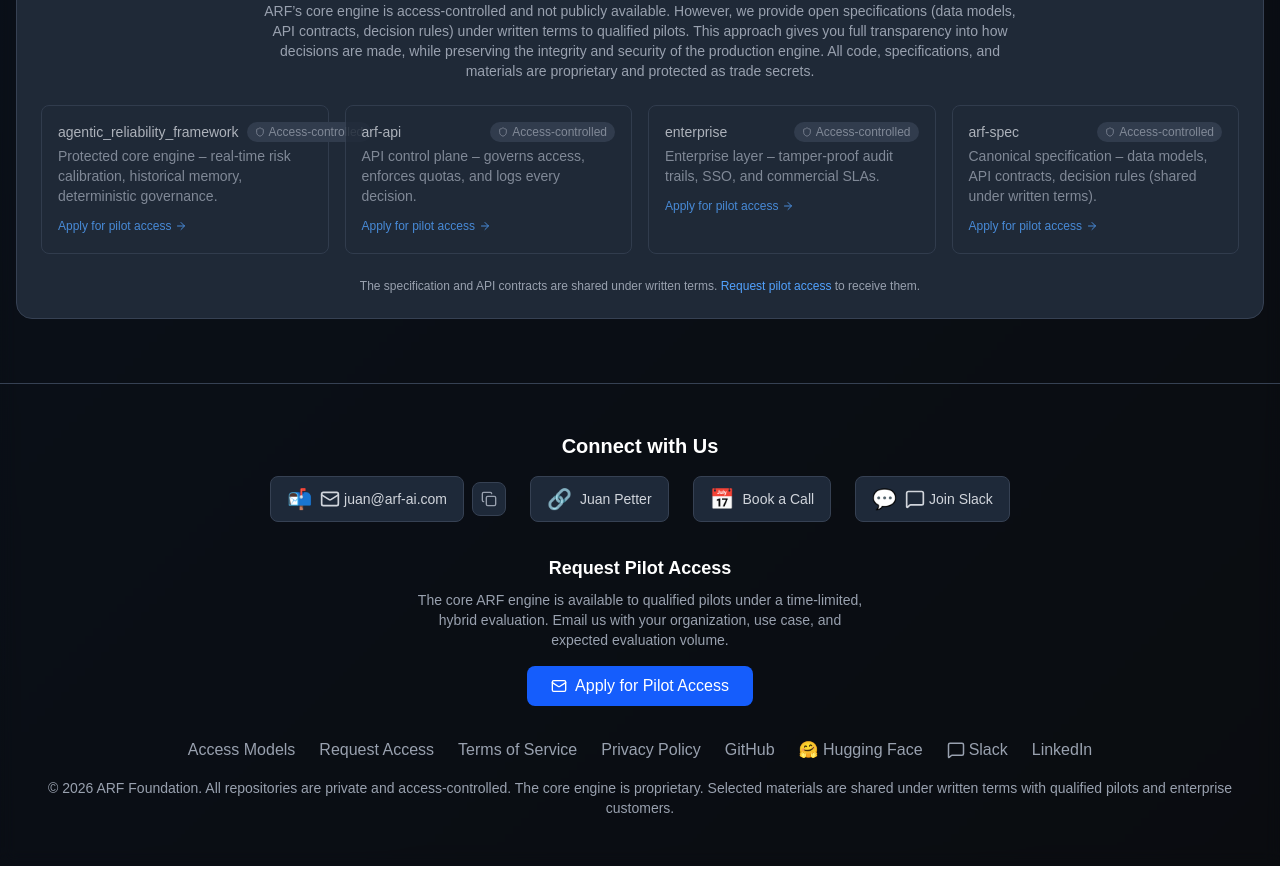
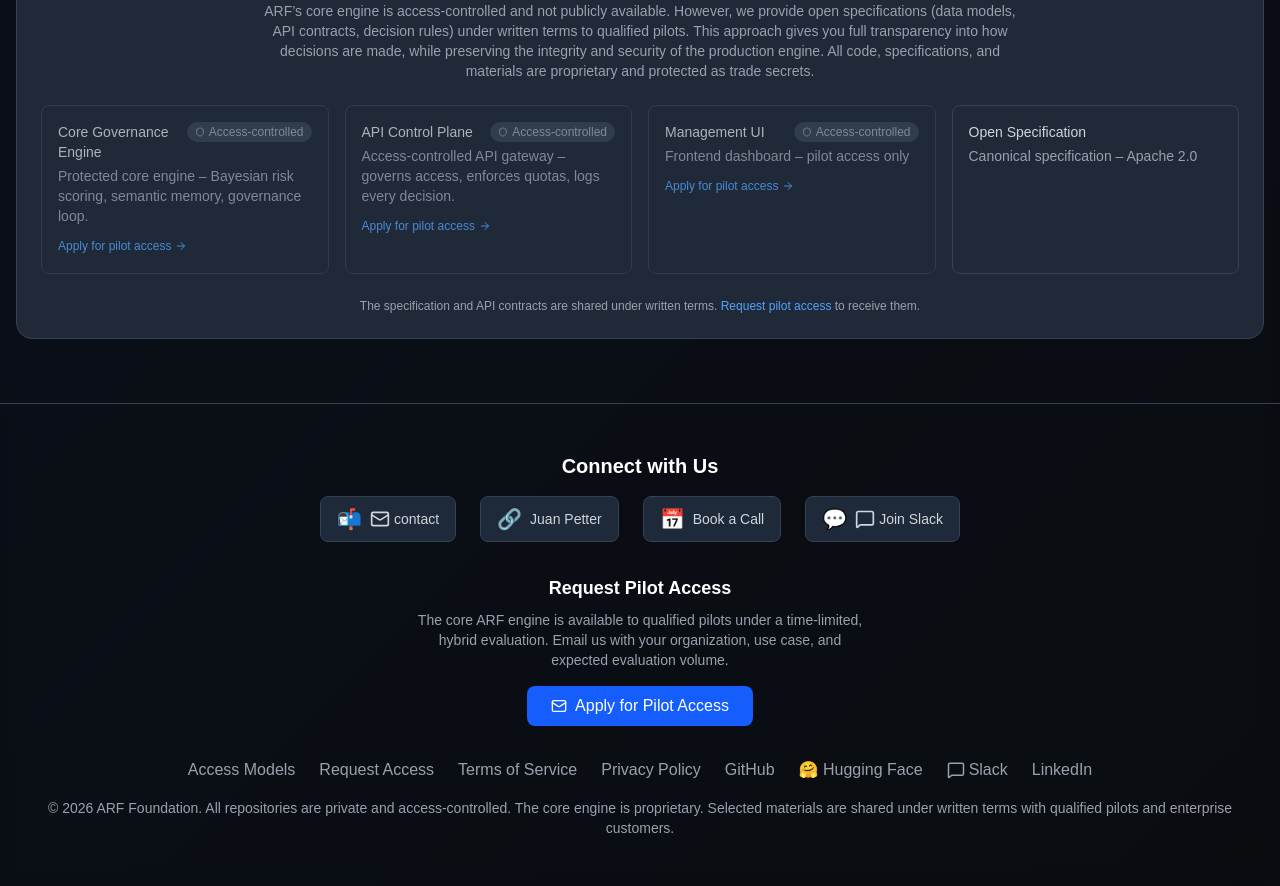
Before and after one commit to arf-foundation/arf-frontend, a Next.js app: page / in a window 1280 px wide. Shown: the part 4060-4946 px from the top of the page. Built offline with nearby package versions, Linux system fonts and the light colour scheme.

Commit message:
Hardening: fix CSP (proxy.ts), remove emails, internal repo names, external links

```diff
--- a/app/page.tsx
+++ b/app/page.tsx
@@ -162,26 +162,10 @@ const TRUST_BADGES = [
 
 /** Repository cards for the "Open Specs & Protected Core" section. */
 const REPOS = [
-  {
-    name: 'agentic_reliability_framework',
-    desc: 'Protected core engine – real‑time risk calibration, historical memory, deterministic governance.',
-    isPrivate: true,
-  },
-  {
-    name: 'arf-api',
-    desc: 'API control plane – governs access, enforces quotas, and logs every decision.',
-    isPrivate: true,
-  },
-  {
-    name: 'enterprise',
-    desc: 'Enterprise layer – tamper‑proof audit trails, SSO, and commercial SLAs.',
-    isPrivate: true,
-  },
-  {
-    name: 'arf-spec',
-    desc: 'Canonical specification – data models, API contracts, decision rules (shared under written terms).',
-    isPrivate: true,
-  },
+  { name: "Core Governance Engine", desc: "Protected core engine – Bayesian risk scoring, semantic memory, governance loop.", isPrivate: true },
+  { name: "API Control Plane", desc: "Access‑controlled API gateway – governs access, enforces quotas, logs every decision.", isPrivate: true },
+  { name: "Management UI", desc: "Frontend dashboard – pilot access only", isPrivate: true },
+  { name: "Open Specification", desc: "Canonical specification – Apache 2.0", isPrivate: false },
 ];
 
 /** Map badge color names to Tailwind text classes for the shield icons. */
@@ -269,7 +253,7 @@ export default function LandingPage() {
     }
   };
 
-  const handleCopyEmail = () => handleCopy('juan@arf-ai.com', 'email');
+  const handleCopyEmail = () => handleCopy('contact', 'email');
   const handleCopyFullSnippet = () => handleCopy(CURL_COMMAND, 'fullSnippet', 'curl command');
   const handleCopySandboxResponse = () => {
     if (sandboxResponse) handleCopy(JSON.stringify(sandboxResponse, null, 2), 'sandboxResponse', 'API response');
@@ -693,19 +677,12 @@ export default function LandingPage() {
             <div className="flex flex-wrap justify-center gap-6">
               <div className="flex items-center gap-2">
                 <ContactLink
-                  href="mailto:juan@arf-ai.com"
+                  href="/contact"
                   icon={<Mail className="w-5 h-5" />}
-                  text="juan@arf-ai.com"
+                  text="contact"
                   emoji="📬"
                 />
-                <button
-                  type="button"
-                  onClick={handleCopyEmail}
-                  className="p-2 bg-gray-800 rounded-lg border border-gray-700 hover:border-blue-500 hover:shadow-lg hover:shadow-blue-500/20 transition-all duration-300 group"
-                  aria-label="Copy email address"
-                >
-                  {copiedEmail ? <Check className="w-4 h-4 text-green-400" /> : <Copy className="w-4 h-4 text-gray-400 group-hover:text-white" />}
-                </button>
+
               </div>
               <ContactLink href="https://www.linkedin.com/in/petterjuan/" text="Juan Petter" emoji="🔗" />
               <ContactLink href="https://calendly.com/petter2025us/30min" text="Book a Call" emoji="📅" />
@@ -726,7 +703,7 @@ export default function LandingPage() {
               Email us with your organization, use case, and expected evaluation volume.
             </p>
             <a
-              href="mailto:juan@arf-ai.com?subject=ARF%20Pilot%20Access%20Request"
+              href="/contact"
               className="inline-flex items-center gap-2 px-6 py-2 bg-blue-600 text-white rounded-lg hover:bg-blue-700 transition font-medium"
             >
               <Mail className="w-4 h-4" /> Apply for Pilot Access
--- a/middleware.ts
+++ b/proxy.ts
@@ -2,7 +2,7 @@ import { NextResponse } from 'next/server';
 import type { NextRequest } from 'next/server';
 import { v4 as uuidv4 } from 'uuid';
 
-export function middleware(request: NextRequest) {
+export function proxy(request: NextRequest) {
   const nonce = uuidv4();
   const csp = [
     `default-src 'self'`,
```
